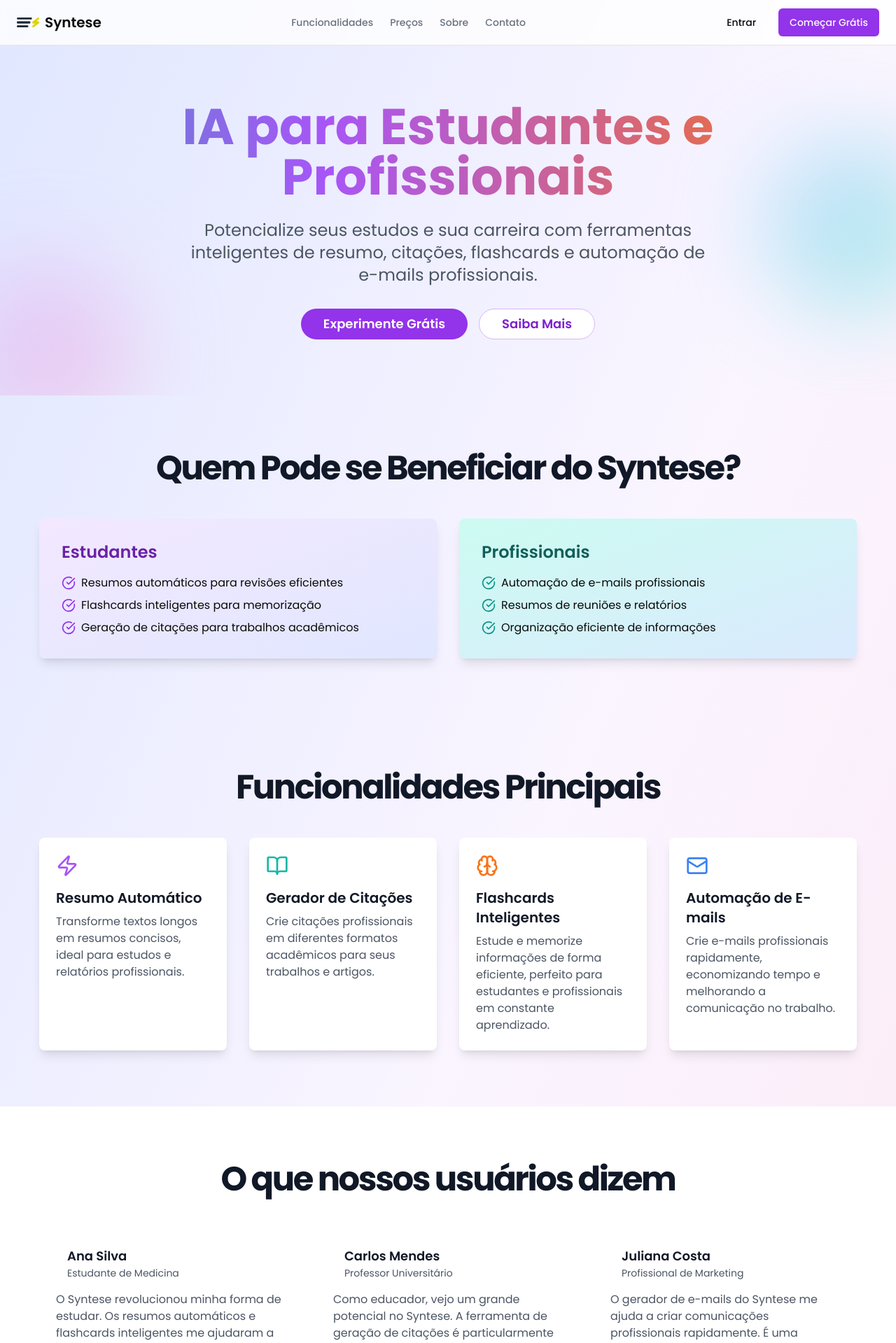
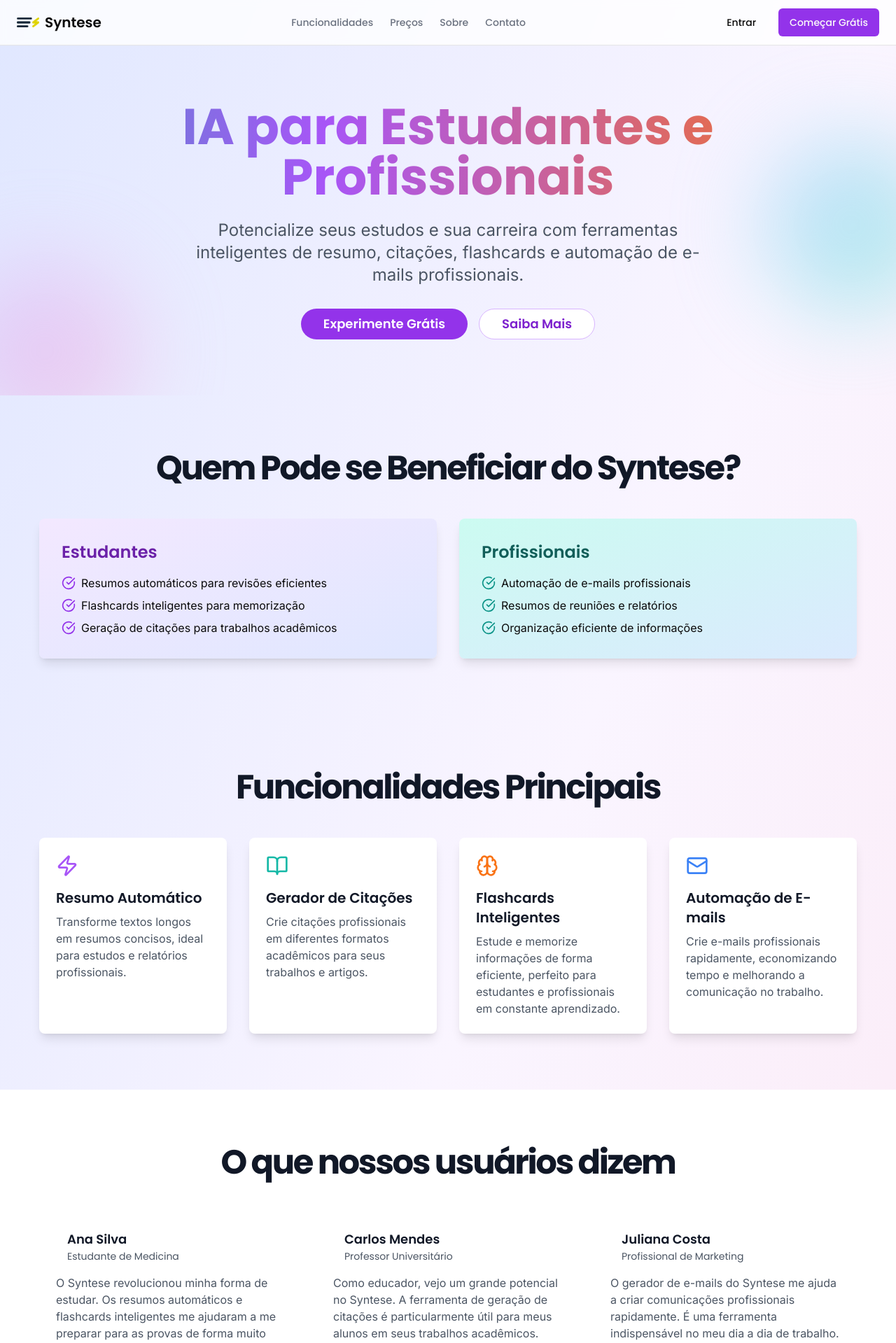
Before and after one commit to Arrudonimous/syntese, a Next.js app: page / in a window 1280 px wide. Shown: the top 1919 px of the page at 70% size. Built offline with nearby package versions, Linux system fonts and the light colour scheme.

Commit message:
Feat: changed font family for text content on page to INTER

```diff
--- a/src/app/globals.css
+++ b/src/app/globals.css
@@ -70,3 +70,22 @@ body {
     @apply bg-background text-foreground;
   }
 }
+
+
+::-webkit-scrollbar {
+  width: 8px;
+}
+
+::-webkit-scrollbar-track {
+  background: transparent;
+  border-radius: 10px;
+}
+
+::-webkit-scrollbar-thumb {
+  background: #e1bee7;
+  border-radius: 10px;
+}
+
+::-webkit-scrollbar-thumb:hover {
+  background: #9333EA;
+}
--- a/src/components/feature-card.jsx
+++ b/src/components/feature-card.jsx
@@ -13,7 +13,7 @@ export default function FeatureCard({
     >
       <div className="mb-4">{icon}</div>
       <h3 className="text-xl font-semibold text-gray-900">{title}</h3>
-      <p className="mt-2 text-gray-600">{description}</p>
+      <p className="mt-2 text-gray-600 font-inter">{description}</p>
       <div className="absolute bottom-0 left-0 h-1 w-full origin-left scale-x-0 transform bg-gradient-to-r from-purple-400 to-pink-400 transition-transform duration-300 group-hover:scale-x-100"></div>
     </Link>
   )
--- a/src/components/sections/cta.jsx
+++ b/src/components/sections/cta.jsx
@@ -7,7 +7,7 @@ export default function CTASection(){
         <h2 className="text-4xl font-bold tracking-tighter text-white sm:text-5xl md:text-6xl">
           Comece a otimizar seus estudos hoje
         </h2>
-        <p className="mx-auto mt-4 max-w-[600px] text-xl text-purple-100 md:text-2xl">
+        <p className="mx-auto mt-4 max-w-[600px] text-xl text-purple-100 md:text-2xl font-inter">
           Junte-se a milhares de estudantes e profissionais que já transformaram sua forma de estudar e trabalhar.
         </p>
         <Button
--- a/src/components/sections/faq.jsx
+++ b/src/components/sections/faq.jsx
@@ -13,7 +13,7 @@ export default function FAQSection(){
               <AccordionTrigger className="text-left text-lg font-semibold text-gray-700 hover:text-purple-600">
                 Como funciona o resumo automático?
               </AccordionTrigger>
-              <AccordionContent className="text-gray-600">
+              <AccordionContent className="text-gray-600 font-inter">
                 Nossa tecnologia utiliza IA avançada para analisar textos e criar resumos concisos mantendo os
                 pontos principais e ideias essenciais do conteúdo original.
               </AccordionContent>
@@ -22,7 +22,7 @@ export default function FAQSection(){
               <AccordionTrigger className="text-left text-lg font-semibold text-gray-700 hover:text-purple-600">
                 Os flashcards são personalizáveis?
               </AccordionTrigger>
-              <AccordionContent className="text-gray-600">
+              <AccordionContent className="text-gray-600 font-inter">
                 Sim! Você pode personalizar seus flashcards com texto, imagens e áudio, além de organizá-los em
                 diferentes categorias e níveis de dificuldade.
               </AccordionContent>
@@ -31,7 +31,7 @@ export default function FAQSection(){
               <AccordionTrigger className="text-left text-lg font-semibold text-gray-700 hover:text-purple-600">
                 Quais formatos de citação são suportados?
               </AccordionTrigger>
-              <AccordionContent className="text-gray-600">
+              <AccordionContent className="text-gray-600 font-inter">
                 Suportamos os principais formatos acadêmicos como ABNT, APA, MLA e Vancouver, garantindo citações
                 precisas e atualizadas.
               </AccordionContent>
@@ -40,7 +40,7 @@ export default function FAQSection(){
               <AccordionTrigger className="text-left text-lg font-semibold text-gray-700 hover:text-purple-600">
                 Posso usar o Syntese offline?
               </AccordionTrigger>
-              <AccordionContent className="text-gray-600">
+              <AccordionContent className="text-gray-600 font-inter">
                 Algumas funcionalidades estão disponíveis offline, mas para melhor experiência e acesso a todas as
                 ferramentas, recomendamos conexão com internet.
               </AccordionContent>
--- a/src/components/sections/hero.jsx
+++ b/src/components/sections/hero.jsx
@@ -8,7 +8,7 @@ export default function HeroSection(){
           <h1 className="animate-text bg-gradient-to-r from-teal-500 via-purple-500 to-orange-500 bg-clip-text text-5xl font-black text-transparent sm:text-6xl md:text-7xl">
             IA para Estudantes e Profissionais
           </h1>
-          <p className="mt-6 text-xl text-gray-600 md:text-2xl">
+          <p className="mt-6 text-xl text-gray-600 md:text-2xl font-inter">
             Potencialize seus estudos e sua carreira com ferramentas inteligentes de resumo, citações, flashcards e
             automação de e-mails profissionais.
           </p>
--- a/src/components/sections/user-groups.jsx
+++ b/src/components/sections/user-groups.jsx
@@ -10,7 +10,7 @@ export default function UserGroupsSection(){
         <div className="grid gap-8 md:grid-cols-2">
           <div className="rounded-lg bg-gradient-to-br from-purple-100 to-indigo-100 p-8 shadow-lg">
             <h3 className="text-2xl font-semibold text-purple-800 mb-4">Estudantes</h3>
-            <ul className="space-y-2">
+            <ul className="space-y-2 font-inter">
               <li className="flex items-center">
                 <CheckCircle className="h-5 w-5 text-purple-600 mr-2" />
                 <span>Resumos automáticos para revisões eficientes</span>
@@ -27,7 +27,7 @@ export default function UserGroupsSection(){
           </div>
           <div className="rounded-lg bg-gradient-to-br from-teal-100 to-blue-100 p-8 shadow-lg">
             <h3 className="text-2xl font-semibold text-teal-800 mb-4">Profissionais</h3>
-            <ul className="space-y-2">
+            <ul className="space-y-2 font-inter">
               <li className="flex items-center">
                 <CheckCircle className="h-5 w-5 text-teal-600 mr-2" />
                 <span>Automação de e-mails profissionais</span>
--- a/src/components/testimonial-carousel.jsx
+++ b/src/components/testimonial-carousel.jsx
@@ -71,7 +71,7 @@ export function TestimonialCarousel() {
                 <p className="text-sm text-gray-600">{testimonial.role}</p>
               </div>
             </div>
-            <p className="mt-4 text-gray-600">{testimonial.content}</p>
+            <p className="mt-4 text-gray-600 font-inter">{testimonial.content}</p>
           </div>
         </div>
       ))}
```
Also changed, not shown: 1 other file (tests, documents, lock files or other folders).
